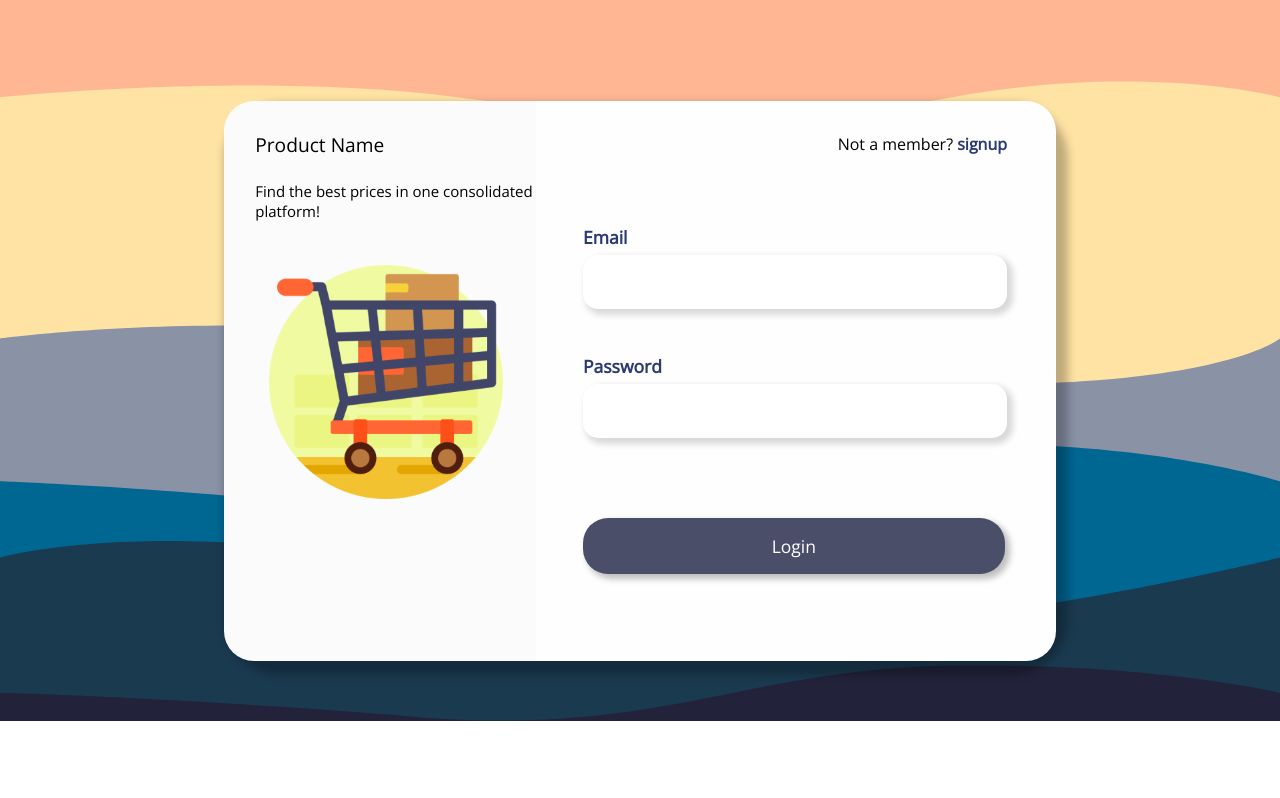
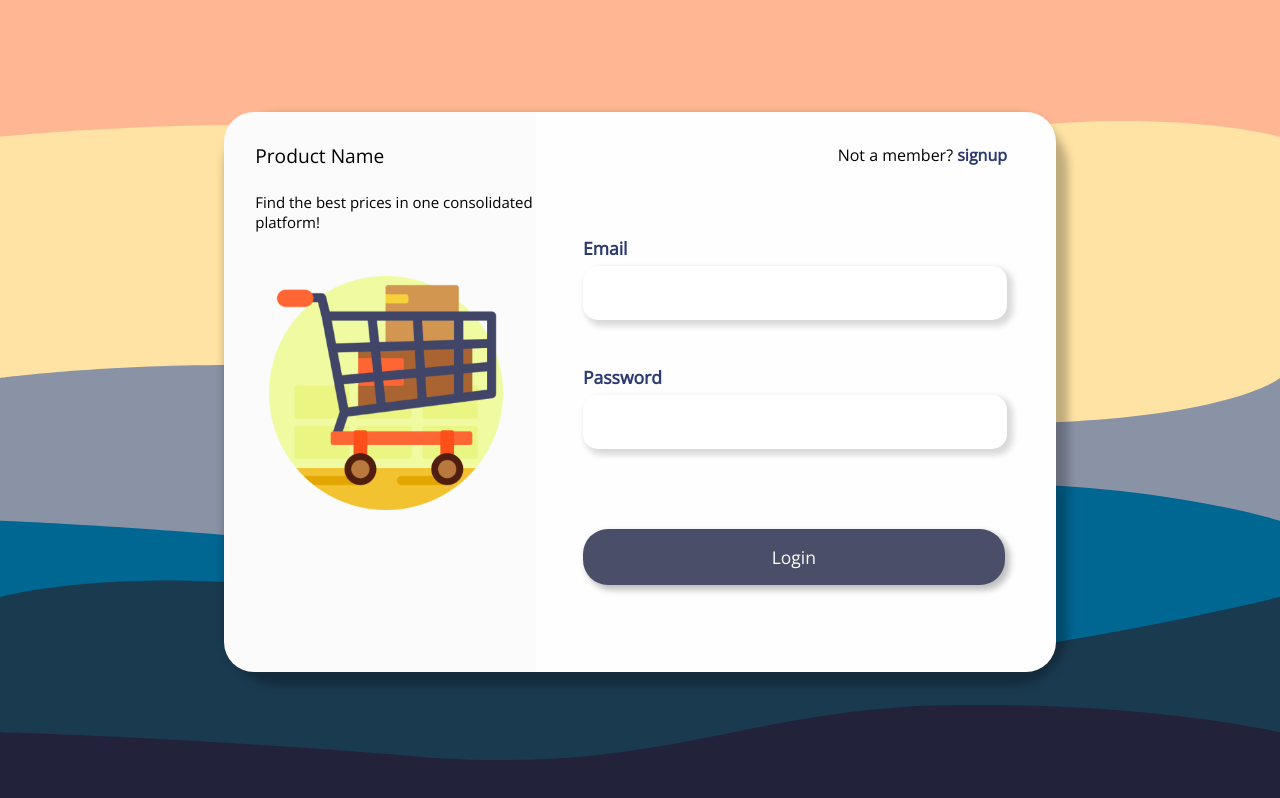
Before and after one commit to e-wai/george, a React (Create React App) app: page /login in a window 1280 px wide. Built offline with nearby package versions, Linux system fonts and the light colour scheme; no server answers.

Commit message:
using vh for background

```diff
--- a/src/components/SignupModalComponent.css
+++ b/src/components/SignupModalComponent.css
@@ -51,7 +51,7 @@ button:focus {
     background-size: cover;
     position: relative;
     top: 0px;
-    height: 721px;
+    height: 100vh;
 }
 
 #info-col {
```
